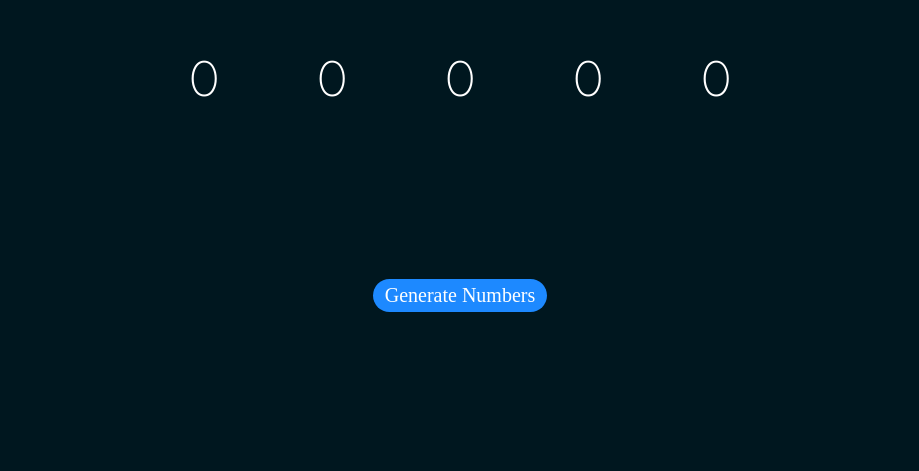
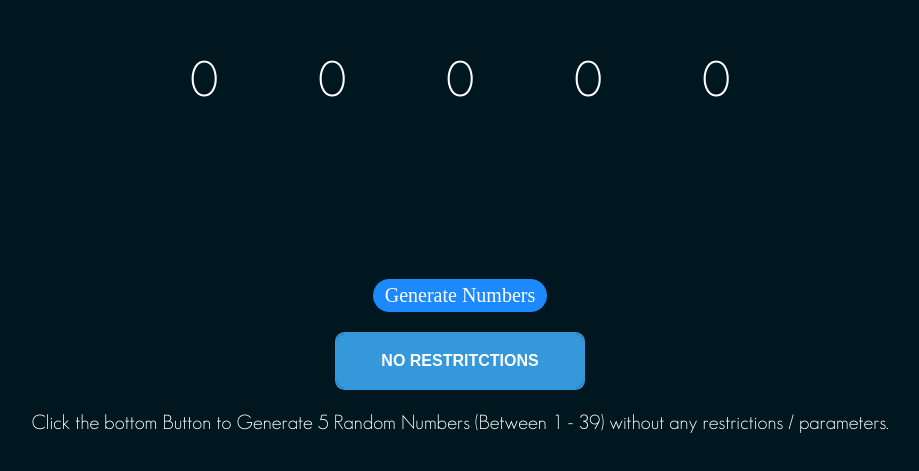
Before and after one commit to biczak-zz/take-five, a React app: page / in a window 1280 px wide. Shown: the part 121-592 px from the top of the page, without its empty margins (180-1099 px from the left). Built offline with nearby package versions, Linux system fonts and the light colour scheme.

Commit message:
The Susan Update

```diff
--- a/public/scss/_button.scss
+++ b/public/scss/_button.scss
@@ -2,6 +2,8 @@
   width: 100%;
   display: flex;
   justify-content: center;
+  align-items: center;
+  flex-direction: column;
   align-items: center;
 }
 
@@ -280,3 +282,48 @@
 .bttn-pill.bttn-royal:after {
   background: #fff;
 }
+
+.btn {
+  box-sizing: border-box;
+  appearance: none;
+  background-color: transparent;
+  border: 2px solid #e74c3c;
+  border-radius: 0.6em;
+  color: #e74c3c;
+  cursor: pointer;
+  display: flex;
+  align-self: center;
+  font-size: 1rem;
+  font-weight: 400;
+  line-height: 1;
+  margin: 20px;
+  padding: 1.2em 2.8em;
+  text-decoration: none;
+  text-align: center;
+  text-transform: uppercase;
+  font-family: 'Montserrat', sans-serif;
+  font-weight: 700;
+  &:hover,
+  &:focus {
+    color: #fff;
+    outline: 0;
+  }
+}
+
+.third {
+  border-color: #3498db;
+  color: #fff;
+  box-shadow: 0 0 40px 40px #3498db inset,
+  0 0 0 0 #3498db;
+  transition: all 150ms ease-in-out;
+  &:hover {
+    box-shadow: 0 0 10px 0 #3498db inset,
+    0 0 10px 4px #3498db;
+  }
+}
+
+#bottom-button {
+  font-family: 'GeosansLight';
+  font-size: 20px;
+
+}
--- a/src/components/Button.jsx
+++ b/src/components/Button.jsx
@@ -1,8 +1,10 @@
 import React from 'react';
 
-const Button = ({ clickHandler }) => (
+const Button = ({ clickHandler, noRestrictions }) => (
   <div id="button-container">
     <button className="bttn-pill bttn-md" onClick={clickHandler}>Generate Numbers</button>
+    <button className="btn third" onClick={noRestrictions}>No Restritctions</button>
+    <span id="bottom-button">Click the bottom Button to Generate 5 Random Numbers (Between 1 - 39) without any restrictions / parameters.</span>
   </div>
 );
 
--- a/src/components/Numbers.jsx
+++ b/src/components/Numbers.jsx
@@ -33,6 +33,7 @@ class Numbers extends Component {
     this.checkRepeatingOnesDigit = this.checkRepeatingOnesDigit.bind(this);
     this.checkSum = this.checkSum.bind(this);
     this.checkPrevious = this.checkPrevious.bind(this);
+    this.noRestrictions = this.noRestrictions.bind(this);
 
     this.finalVerification = this.finalVerification.bind(this);
     this.generateNumbers = this.generateNumbers.bind(this);
@@ -283,6 +284,24 @@ class Numbers extends Component {
   verified() {
     console.log('Numbers Confirmed');
   }
+  noRestrictions() {
+    const randomNums = [];
+    const fiveRandom = (count) => {
+      if (count < 5) {
+        let rando = Math.floor((Math.random() * 40) + 1);
+        if (!randomNums.includes(rando)) {
+          randomNums.push(rando);
+        } else {
+          return fiveRandom(count);
+        };
+        count++;
+        return fiveRandom(count);
+      } else {
+        return this.finalVerification(randomNums);
+      }
+    }
+    fiveRandom(0);
+  }
   render() {
     const newNumbers = this.state.numbers.map((num) => {
       return (
@@ -322,7 +341,7 @@ class Numbers extends Component {
         <div id="previous-dates">
           {previousDates}
         </div>
-        <Button clickHandler={this.generateNumbers} />
+        <Button clickHandler={this.generateNumbers} noRestrictions={this.noRestrictions} />
       </div>
     )
   }
```
Also changed, not shown: public/dist/bundle.js.
